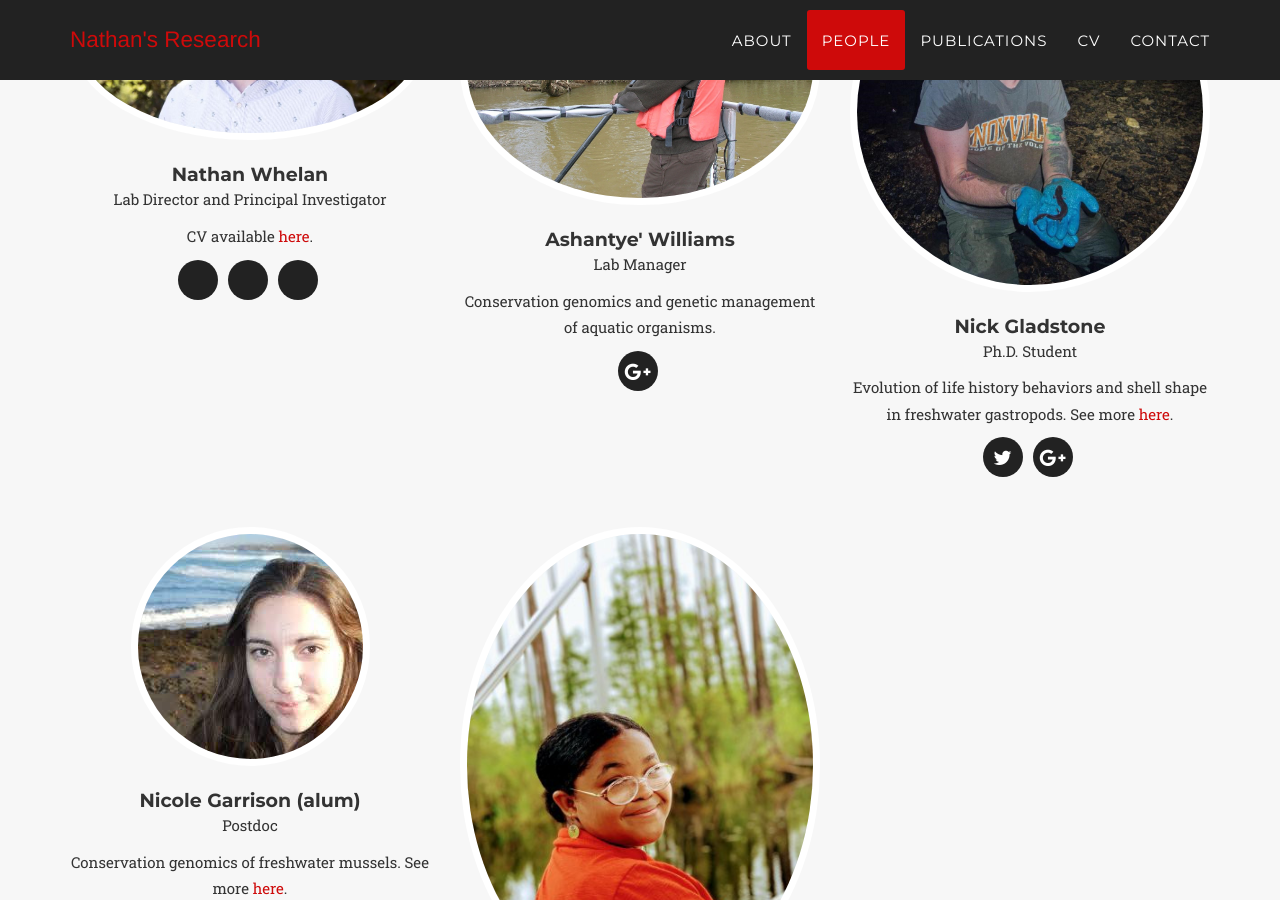
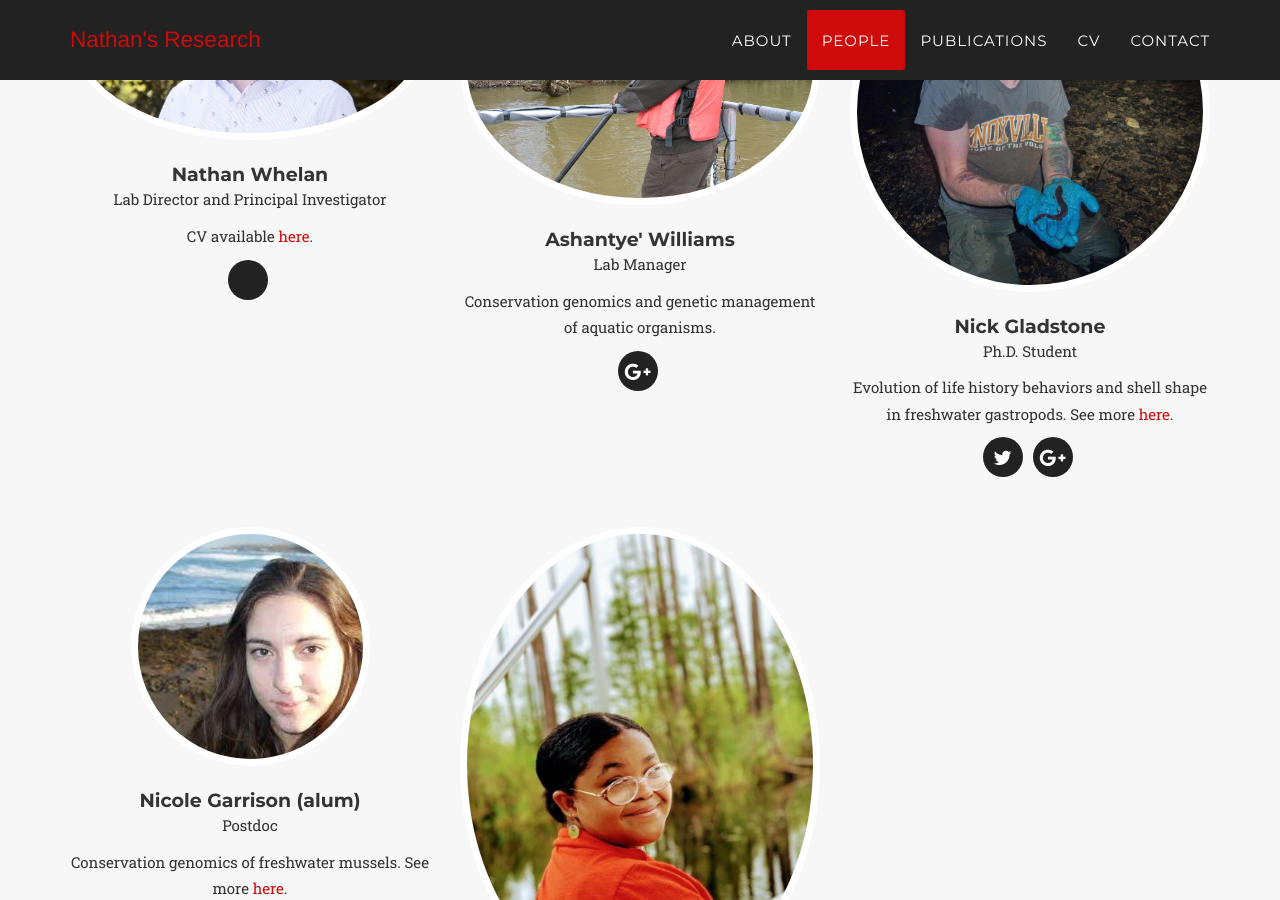
Before and after one commit to NathanWhelan/nathanwhelan.github.io, a Jekyll site: the page built from index.html, in a window 1280 px wide and 900 px high, scrolled down 3576 px. Built offline with Jekyll 4.4.1, drawn with Linux system fonts in a browser that asks for light colours; some web fonts are replaced.

Commit message:
Update _config.yml

```diff
--- a/_config.yml
+++ b/_config.yml
@@ -22,10 +22,6 @@ people:
   social:
     - url: https://twitter.com/polarfire
       icon: fab fa-twitter
-    - url: https://scholar.google.com/citations?hl=en&user=KQ9B0csAAAAJ
-      icon: fab fa-google
-    - url: https://github.com/NathanWhelan/
-      icon: fab fa-github
 
 - name: Ashantye' Williams
   pic: Ashantye
```
